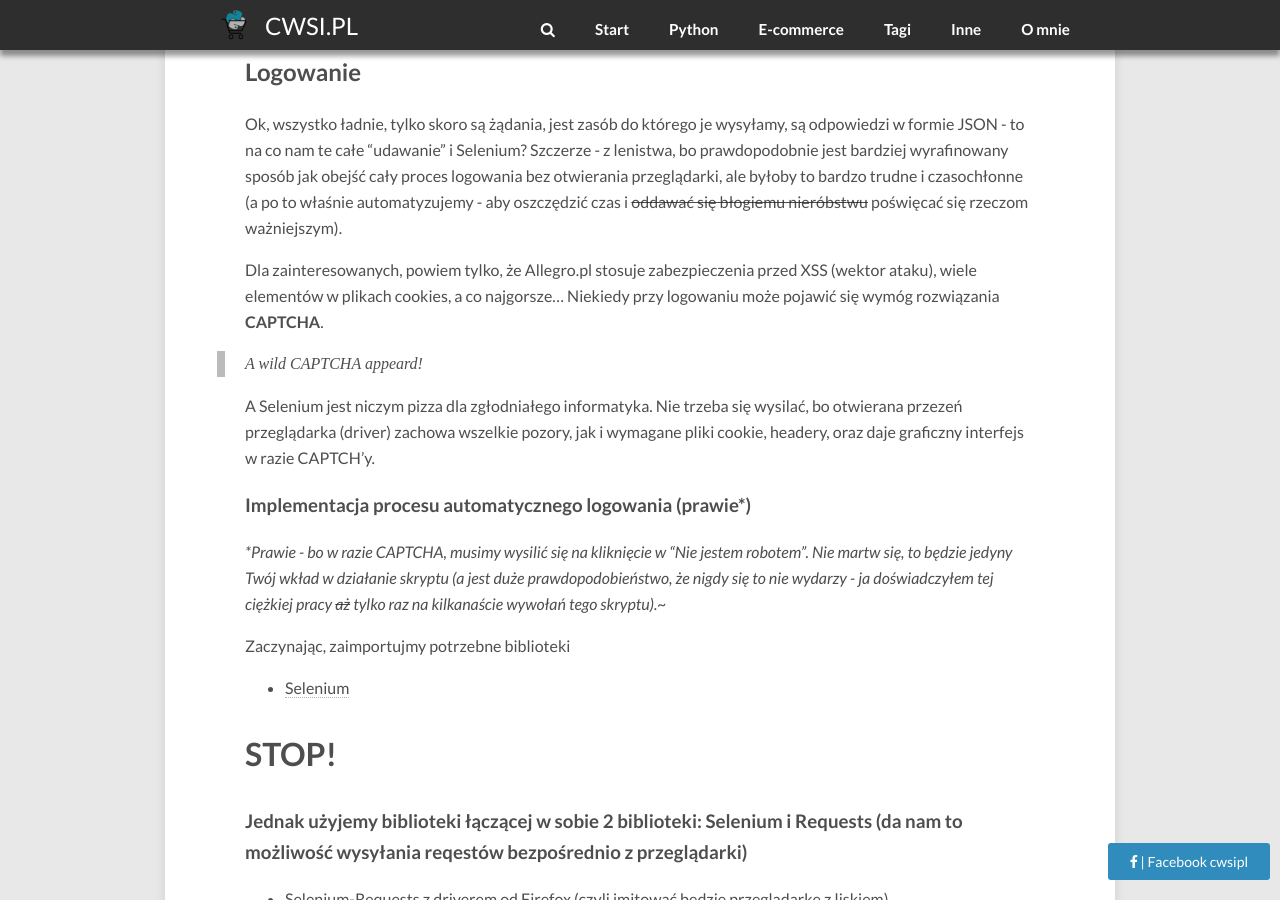
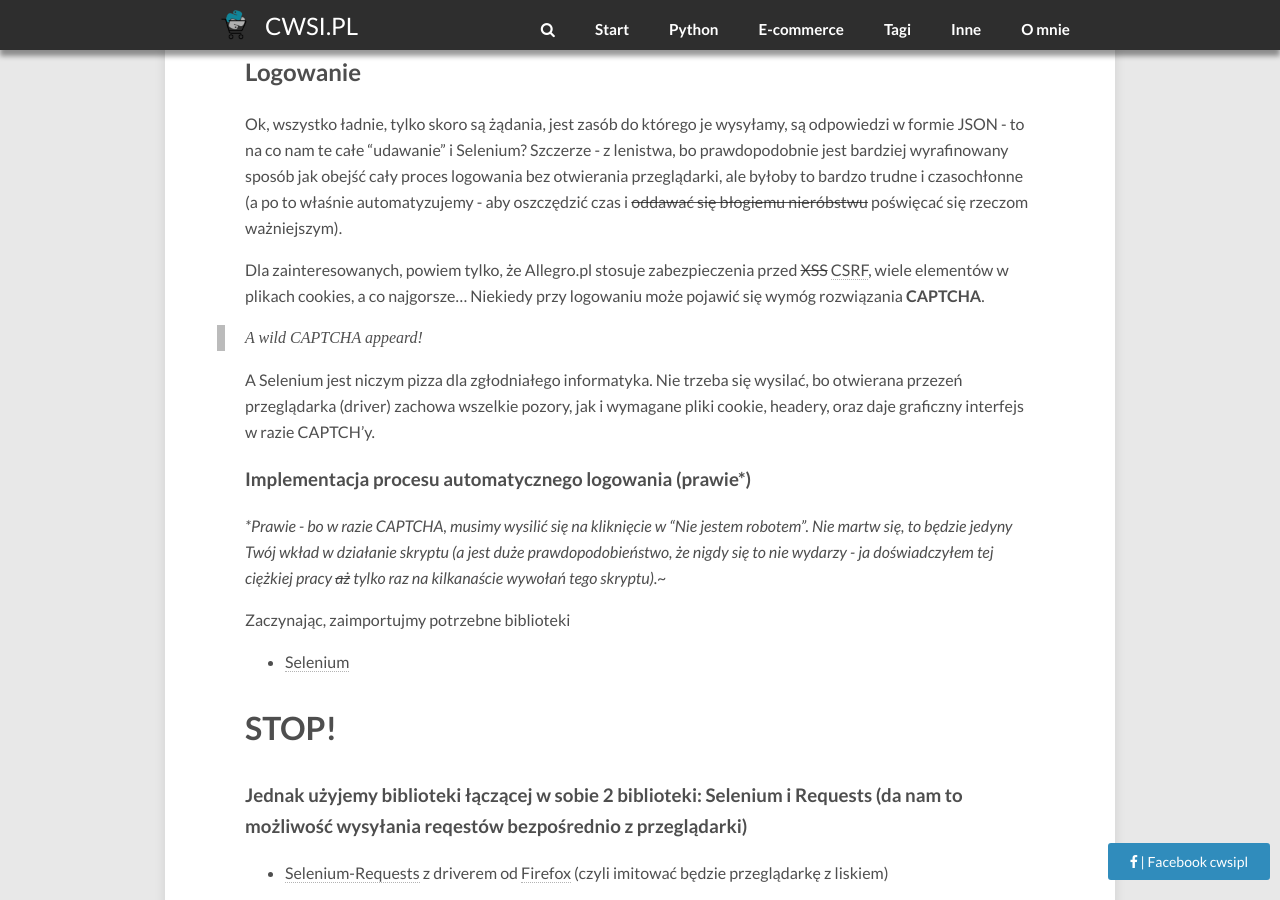
Before and after one commit to chawel/blog-test, a Jekyll site: the page built from _posts/ecommerce/allegro/2018-02-14-allegro-pl-automatyczne-grupowanie-aukcji-wielowariantowosc.md, in a window 1280 px wide and 900 px high, scrolled down 3432 px. Built offline with Jekyll 4.4.1, drawn with Linux system fonts in a browser that asks for light colours; nearby versions of some CDN libraries; comment, search, counter and statistics services are not loaded.

Commit message:
Quick fix: post, edited (minor change in text)
2018-02-14-allegro-pl-automatyczne-grupowanie-aukcji-wielowariantowosc.md

```diff
--- a/_posts/ecommerce/allegro/2018-02-14-allegro-pl-automatyczne-grupowanie-aukcji-wielowariantowosc.md
+++ b/_posts/ecommerce/allegro/2018-02-14-allegro-pl-automatyczne-grupowanie-aukcji-wielowariantowosc.md
@@ -61,7 +61,7 @@
 
 Ok, wszystko ładnie, tylko skoro są żądania, jest zasób do którego je wysyłamy, są odpowiedzi w formie JSON - to na co nam te całe "udawanie" i Selenium? Szczerze - z lenistwa, bo prawdopodobnie jest bardziej wyrafinowany sposób jak obejść cały proces logowania bez otwierania przeglądarki, ale byłoby to bardzo trudne i czasochłonne (a po to właśnie automatyzujemy - aby oszczędzić czas i ~~oddawać się błogiemu nieróbstwu~~ poświęcać się rzeczom ważniejszym).
 
-Dla zainteresowanych, powiem tylko, że Allegro.pl stosuje zabezpieczenia przed XSS (wektor ataku), wiele elementów w plikach cookies, a co najgorsze... Niekiedy przy logowaniu może pojawić się wymóg rozwiązania **CAPTCHA**.
+Dla zainteresowanych, powiem tylko, że Allegro.pl stosuje zabezpieczenia przed ~~XSS~~ [CSRF](https://pl.wikipedia.org/wiki/Cross-site_request_forgery), wiele elementów w plikach cookies, a co najgorsze... Niekiedy przy logowaniu może pojawić się wymóg rozwiązania **CAPTCHA**.
 
 > A wild CAPTCHA appeard!
 
```
